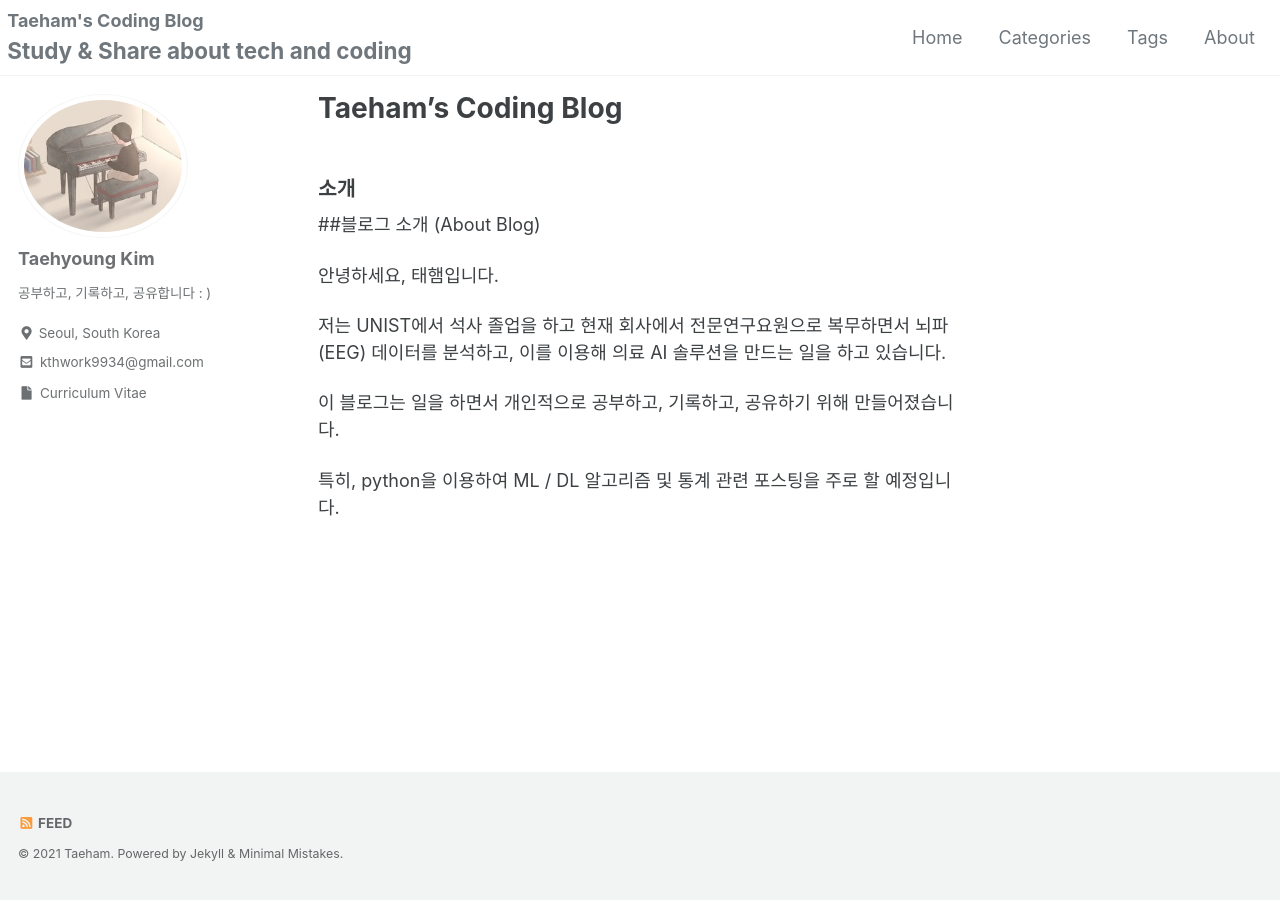
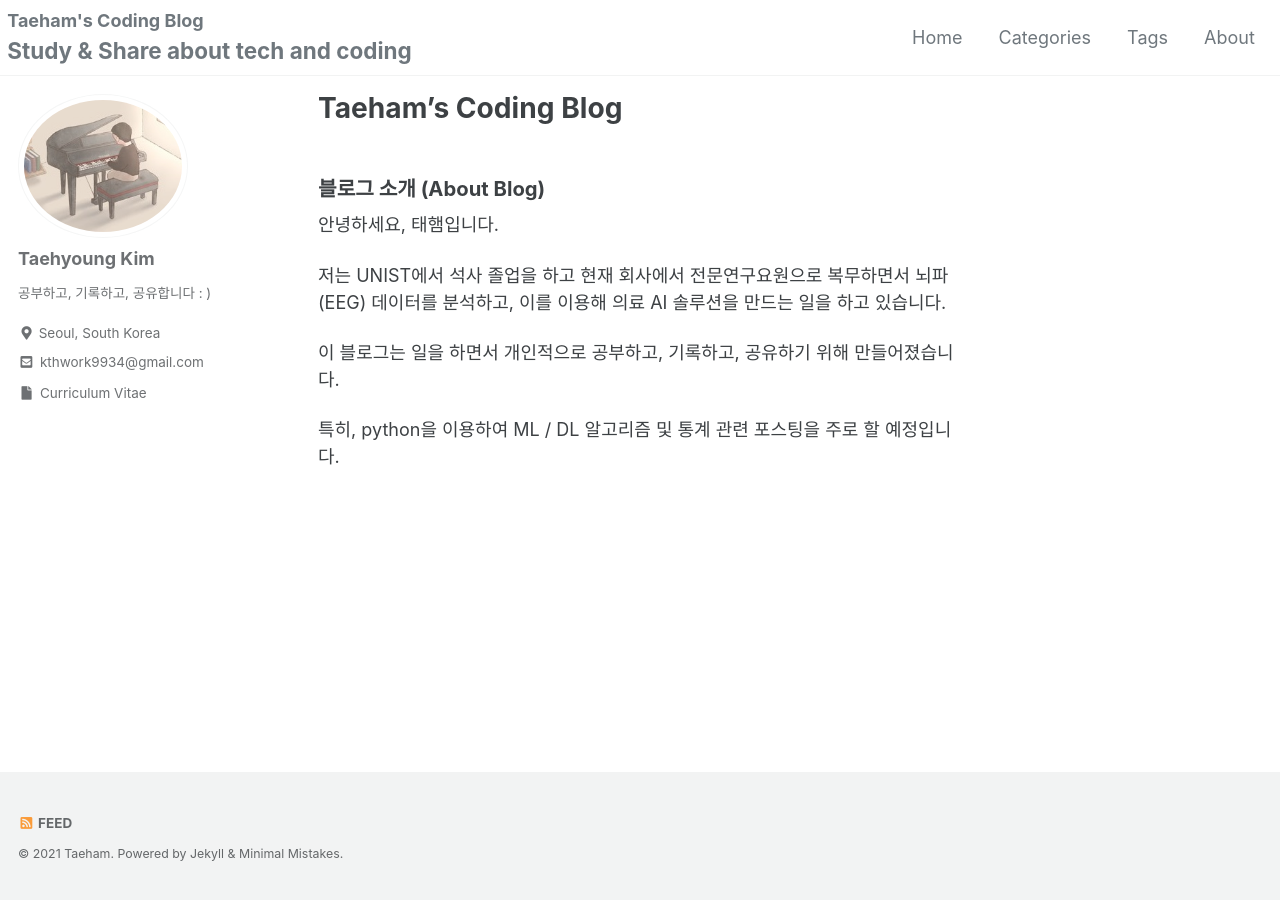
Before and after one commit to kthworks/kthworks.github.io, a Jekyll site: the page built from _pages/About.md, in a window 1280 px wide. Built offline with Jekyll 4.4.1, drawn with Linux system fonts in a browser that asks for light colours; cached includes are drawn as plain includes.

Commit message:
Update About.md

```diff
--- a/_pages/About.md
+++ b/_pages/About.md
@@ -6,9 +6,13 @@ author_profile: true
 typora-root-url: ../
 ---
 
-### 소개
 
-##블로그 소개 (About Blog)
+
+
+
+### **블로그 소개 (About Blog)**
+
+
 
 안녕하세요, 태햄입니다.
 
```
